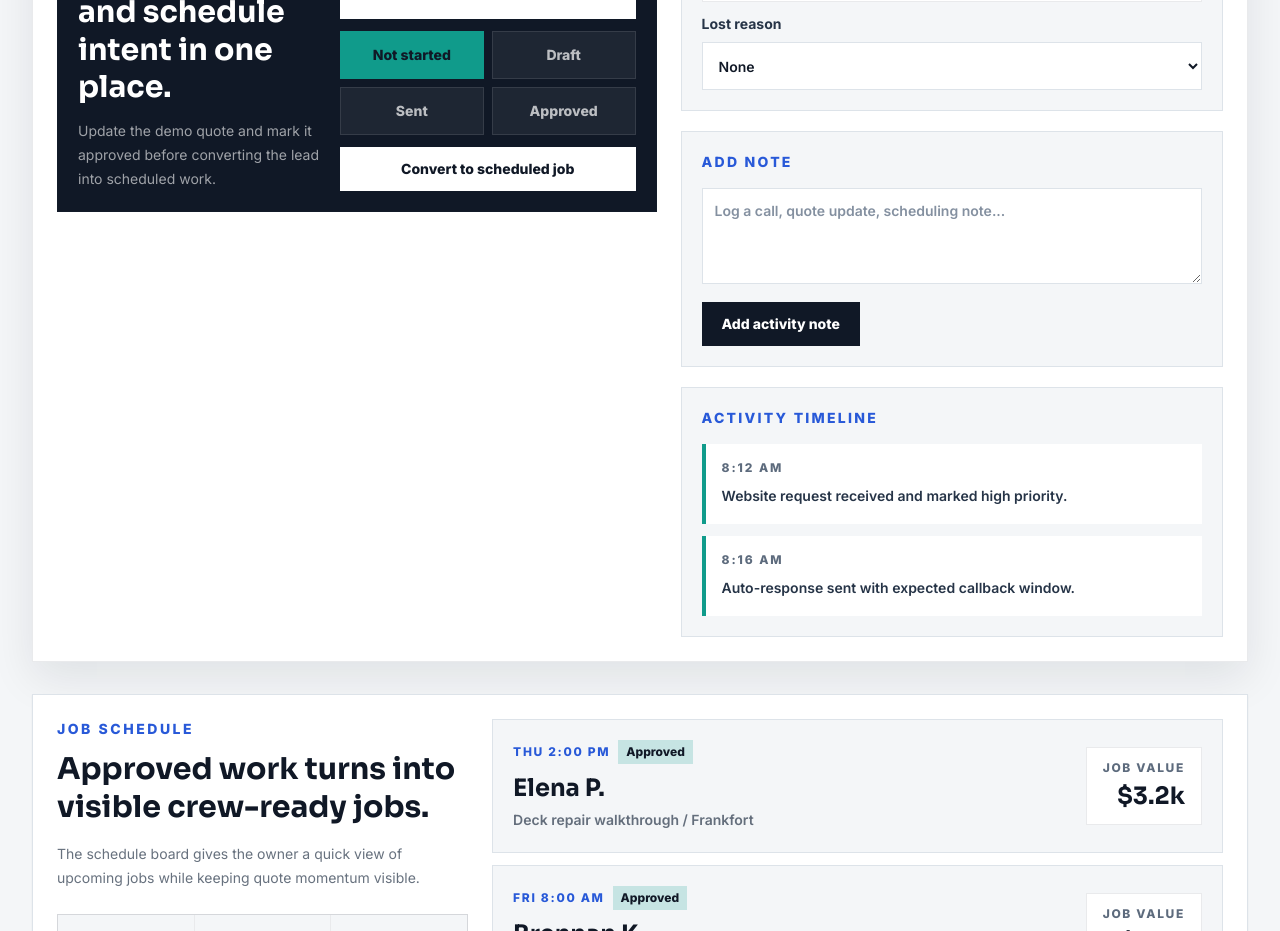
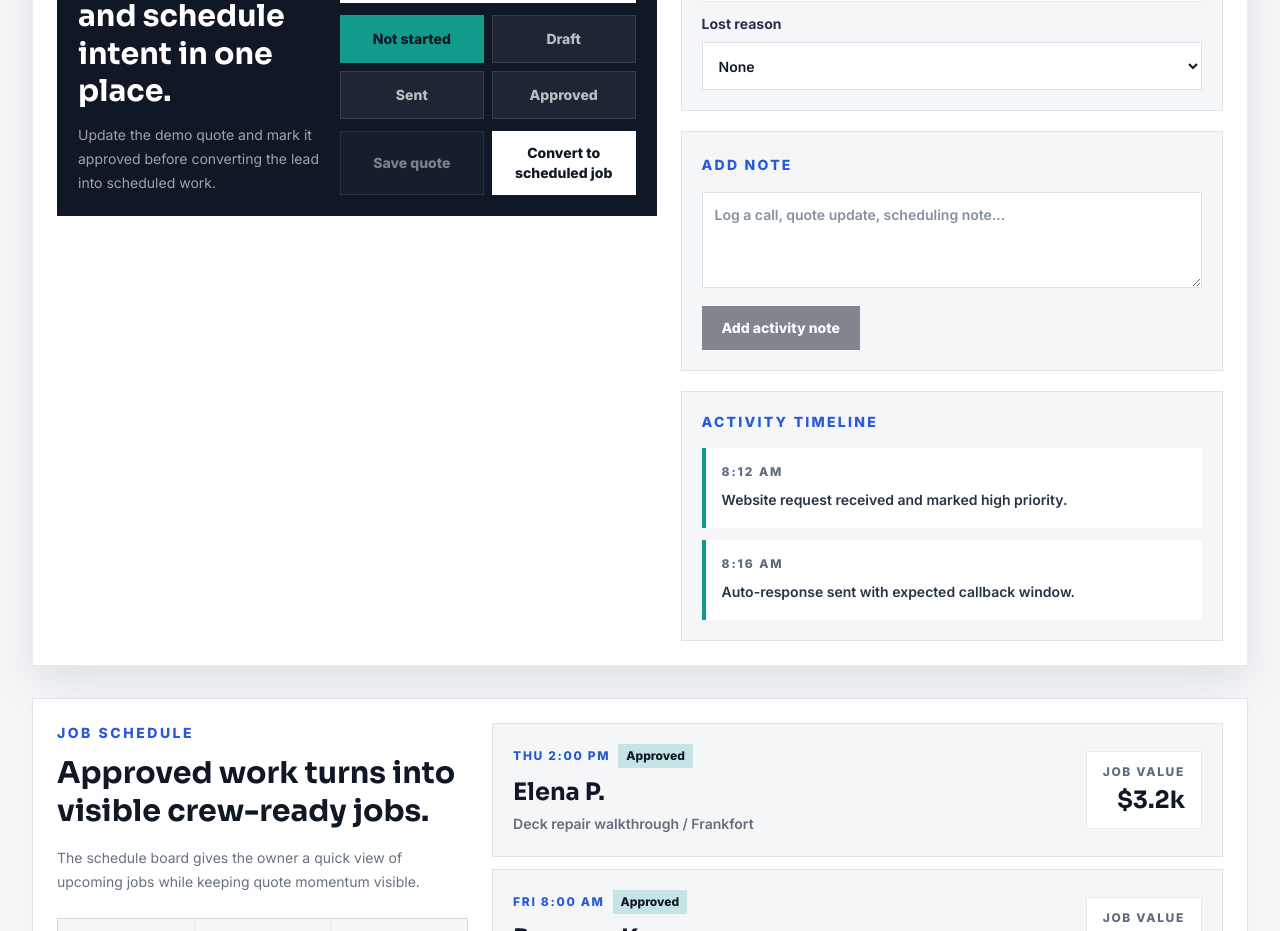
Before and after one commit to RafBro8/certa-ops, a React (Vite) app: page / in a window 1280 px wide. Shown: the part 3660-4591 px from the top of the page. Built offline with nearby package versions, Linux system fonts and the light colour scheme.

Commit message:
fix: harden certaops workflows

```diff
--- a/index.html
+++ b/index.html
@@ -12,9 +12,10 @@
       content="CertaOps, service business dashboard, lead pipeline, job scheduling, quote tracking, local business software"
     />
     <meta name="author" content="CertaOps" />
-    <meta name="theme-color" content="#111827" />
+    <meta name="theme-color" content="#101826" />
     <meta property="og:type" content="website" />
     <meta property="og:title" content="CertaOps | Local Service Operations Dashboard" />
+    <meta property="og:url" content="https://certa-ops-sigma.vercel.app/" />
     <meta
       property="og:description"
       content="A premium frontend demo for local service teams to manage leads, quotes, scheduled jobs, and follow-ups."
@@ -28,6 +29,7 @@
     />
     <meta name="twitter:image" content="/og-preview.svg" />
     <link rel="icon" type="image/svg+xml" href="/favicon.svg" />
+    <link rel="canonical" href="https://certa-ops-sigma.vercel.app/" />
     <link rel="manifest" href="/site.webmanifest" />
     <title>CertaOps | Local Service Operations Dashboard</title>
   </head>
--- a/src/App.tsx
+++ b/src/App.tsx
@@ -1,4 +1,11 @@
-import { type FormEvent, useEffect, useMemo, useState } from 'react';
+import {
+  type Dispatch,
+  type FormEvent,
+  type SetStateAction,
+  useEffect,
+  useMemo,
+  useState,
+} from 'react';
 
 type LeadStatus = 'New lead' | 'Needs quote' | 'Scheduled' | 'Follow-up';
 type LeadPriority = 'High' | 'Medium' | 'Low';
@@ -318,11 +325,13 @@ const capabilities = [
 ];
 
 function App() {
+  const [leadItems, setLeadItems] = useState<Lead[]>(initialLeads);
+
   return (
     <main className="min-h-screen bg-cloud">
       <Header />
-      <Hero />
-      <DashboardPreview />
+      <Hero leads={leadItems} />
+      <DashboardPreview leadItems={leadItems} setLeadItems={setLeadItems} />
       <CapabilitySection />
       <Footer />
     </main>
@@ -367,11 +376,12 @@ function Header() {
   );
 }
 
-function Hero() {
+function Hero({ leads }: { leads: Lead[] }) {
+  const activeLeads = leads.filter((lead) => lead.lostReason === 'None');
   const heroMetrics = [
-    [String(initialLeads.length), 'open opportunities'],
-    [formatCurrency(sumLeadValue(initialLeads)), 'estimated pipeline'],
-    [String(initialLeads.filter((lead) => lead.status === 'Follow-up').length), 'follow-ups due'],
+    [String(activeLeads.length), 'open opportunities'],
+    [formatCurrency(sumLeadValue(activeLeads)), 'estimated pipeline'],
+    [String(activeLeads.filter((lead) => lead.followUpStatus === 'Due today').length), 'follow-ups due'],
     ['91%', 'response target'],
   ];
 
@@ -412,14 +422,20 @@ function Hero() {
   );
 }
 
-function DashboardPreview() {
-  const [leadItems, setLeadItems] = useState<Lead[]>(initialLeads);
+function DashboardPreview({
+  leadItems,
+  setLeadItems,
+}: {
+  leadItems: Lead[];
+  setLeadItems: Dispatch<SetStateAction<Lead[]>>;
+}) {
   const [searchTerm, setSearchTerm] = useState('');
   const [priorityFilter, setPriorityFilter] = useState<PriorityFilter>('All');
   const [sourceFilter, setSourceFilter] = useState<SourceFilter>('All');
   const [selectedLeadId, setSelectedLeadId] = useState(initialLeads[0].id);
   const [leadActivities, setLeadActivities] = useState(initialLeadActivities);
   const [noteDraft, setNoteDraft] = useState('');
+  const [quoteDraft, setQuoteDraft] = useState(String(initialLeads[0].value));
   const [submittedLeadId, setSubmittedLeadId] = useState<number | null>(null);
   const [workflowFeedback, setWorkflowFeedback] = useState<WorkflowFeedback | null>(null);
 
@@ -433,9 +449,14 @@ function DashboardPreview() {
     return () => window.clearTimeout(timeoutId);
   }, [workflowFeedback]);
 
+  const activeLeads = useMemo(
+    () => leadItems.filter((lead) => lead.lostReason === 'None'),
+    [leadItems],
+  );
+
   const filteredLeads = useMemo(
     () =>
-      leadItems.filter((lead) => {
+      activeLeads.filter((lead) => {
         const searchTarget = `${lead.customer} ${lead.service} ${lead.area} ${lead.contact}`.toLowerCase();
         const matchesSearch = searchTarget.includes(searchTerm.trim().toLowerCase());
         const matchesPriority = priorityFilter === 'All' || lead.priority === priorityFilter;
@@ -443,11 +464,25 @@ function DashboardPreview() {
 
         return matchesSearch && matchesPriority && matchesSource;
       }),
-    [leadItems, priorityFilter, searchTerm, sourceFilter],
+    [activeLeads, priorityFilter, searchTerm, sourceFilter],
   );
 
   const selectedLead =
-    leadItems.find((lead) => lead.id === selectedLeadId) || filteredLeads[0] || leadItems[0];
+    filteredLeads.find((lead) => lead.id === selectedLeadId) || filteredLeads[0] || null;
+
+  useEffect(() => {
+    if (filteredLeads.length === 0 || filteredLeads.some((lead) => lead.id === selectedLeadId)) {
+      return;
+    }
+
+    setSelectedLeadId(filteredLeads[0].id);
+    setNoteDraft('');
+    setWorkflowFeedback(null);
+  }, [filteredLeads, selectedLeadId]);
+
+  useEffect(() => {
+    setQuoteDraft(selectedLead ? String(selectedLead.value) : '');
+  }, [selectedLead]);
 
   const dashboardMetrics = [
     { label: 'Visible leads', value: String(filteredLeads.length), tone: 'cert' },
@@ -496,14 +531,21 @@ function DashboardPreview() {
     });
   }
 
-  function handleQuoteChange(leadId: number, value: number, quoteStatus: QuoteStatus) {
+  function handleQuoteSave(leadId: number, value: number, quoteStatus: QuoteStatus) {
+    const lead = leadItems.find((item) => item.id === leadId);
+    const normalizedValue = Math.max(0, Number.isFinite(value) ? value : 0);
+
+    if (!lead || (lead.value === normalizedValue && lead.quoteStatus === quoteStatus)) {
+      return;
+    }
+
     setLeadItems((current) =>
       current.map((lead) =>
         lead.id === leadId
           ? {
               ...lead,
               quoteStatus,
-              value,
+              value: normalizedValue,
               nextAction: getNextActionForQuoteStatus(quoteStatus),
             }
           : lead,
@@ -512,7 +554,7 @@ function DashboardPreview() {
     setLeadActivities((current) => ({
       ...current,
       [leadId]: [
-        { time: 'Now', detail: `Quote updated to ${formatCurrency(value)} and marked ${quoteStatus}.` },
+        { time: 'Now', detail: `Quote saved at ${formatCurrency(normalizedValue)} and marked ${quoteStatus}.` },
         ...(current[leadId] || []),
       ],
     }));
@@ -521,6 +563,10 @@ function DashboardPreview() {
 
   function handleScheduleLead(leadId: number) {
     const lead = leadItems.find((item) => item.id === leadId);
+
+    if (!lead || (lead.status === 'Scheduled' && lead.quoteStatus === 'Approved')) {
+      return;
+    }
 
     setLeadItems((current) =>
       current.map((lead) =>
@@ -565,6 +611,12 @@ function DashboardPreview() {
   }
 
   function handleFollowUpSent(leadId: number) {
+    const lead = leadItems.find((item) => item.id === leadId);
+
+    if (!lead || lead.followUpStatus === 'Sent') {
+      return;
+    }
+
     setLeadItems((current) =>
       current.map((lead) =>
         lead.id === leadId
@@ -588,6 +640,12 @@ function DashboardPreview() {
   }
 
   function handleReviewRequest(leadId: number) {
+    const lead = leadItems.find((item) => item.id === leadId);
+
+    if (!lead || lead.reviewStatus === 'Sent' || lead.reviewStatus === 'Received') {
+      return;
+    }
+
     setLeadItems((current) =>
       current.map((lead) =>
         lead.id === leadId
@@ -646,7 +704,7 @@ function DashboardPreview() {
   function handleAddNote() {
     const trimmedNote = noteDraft.trim();
 
-    if (!trimmedNote) {
+    if (!selectedLead || !trimmedNote) {
       return;
     }
 
@@ -763,13 +821,14 @@ function DashboardPreview() {
                   key={status}
                   leads={filteredLeads.filter((lead) => lead.status === status)}
                   onLeadSelect={setSelectedLeadId}
-                  selectedLeadId={selectedLead.id}
+                  selectedLeadId={selectedLead?.id ?? -1}
                   status={status}
                 />
               ))}
             </div>
           </section>
 
+          {selectedLead ? (
             <LeadDetailPanel
               activities={leadActivities[selectedLead.id] || []}
               feedback={workflowFeedback?.leadId === selectedLead.id ? workflowFeedback : null}
@@ -779,14 +838,19 @@ function DashboardPreview() {
               onFollowUpSent={handleFollowUpSent}
               onLostReasonChange={handleLostReasonChange}
               onNoteChange={setNoteDraft}
-            onQuoteChange={handleQuoteChange}
+              onQuoteDraftChange={setQuoteDraft}
+              onQuoteSave={handleQuoteSave}
               onReviewRequest={handleReviewRequest}
               onScheduleLead={handleScheduleLead}
               onStatusChange={handleStatusChange}
               onViewInPipeline={handleViewInPipeline}
+              quoteDraft={quoteDraft}
             />
-
-          <ScheduleBoard leads={leadItems} />
+          ) : (
+            <EmptyLeadDetail />
+          )}
+
+          <ScheduleBoard leads={activeLeads} />
           <FollowUpBoard
             leads={leadItems}
             onFollowUpSent={handleFollowUpSent}
@@ -887,6 +951,7 @@ function LeadIntakeSection({
                 <label className="grid gap-2 text-sm font-bold text-slate">
                   Service type
                   <select
+                    aria-label="Service type"
                     className="h-12 border border-mist bg-cloud px-3 text-sm font-semibold text-night outline-none transition hover:border-steel/40 focus:border-cert focus:bg-white"
                     onChange={(event) => updateField('serviceType', event.target.value)}
                     value={form.serviceType}
@@ -1061,6 +1126,7 @@ function FilterPanel({
       <label className="mt-6 grid gap-2 text-sm font-bold text-slate">
         Lead source
         <select
+          aria-label="Lead source"
           className="h-12 border border-mist bg-cloud px-3 text-sm font-semibold text-night outline-none transition hover:border-steel/40 focus:border-cert focus:bg-white"
           onChange={(event) => setSourceFilter(event.target.value as SourceFilter)}
           value={sourceFilter}
@@ -1237,11 +1303,13 @@ function LeadDetailPanel({
   onFollowUpSent,
   onLostReasonChange,
   onNoteChange,
-  onQuoteChange,
+  onQuoteDraftChange,
+  onQuoteSave,
   onReviewRequest,
   onScheduleLead,
   onStatusChange,
   onViewInPipeline,
+  quoteDraft,
 }: {
   activities: Activity[];
   feedback: WorkflowFeedback | null;
@@ -1251,12 +1319,21 @@ function LeadDetailPanel({
   onFollowUpSent: (leadId: number) => void;
   onLostReasonChange: (leadId: number, lostReason: LostReason) => void;
   onNoteChange: (value: string) => void;
-  onQuoteChange: (leadId: number, value: number, quoteStatus: QuoteStatus) => void;
+  onQuoteDraftChange: (value: string) => void;
+  onQuoteSave: (leadId: number, value: number, quoteStatus: QuoteStatus) => void;
   onReviewRequest: (leadId: number) => void;
   onScheduleLead: (leadId: number) => void;
   onStatusChange: (leadId: number, status: LeadStatus) => void;
   onViewInPipeline: (leadId: number) => void;
+  quoteDraft: string;
 }) {
+  const quoteValue = Number(quoteDraft);
+  const quoteIsValid = quoteDraft.trim() !== '' && Number.isFinite(quoteValue) && quoteValue >= 0;
+  const quoteHasChanges = quoteIsValid && quoteValue !== lead.value;
+  const isScheduled = lead.status === 'Scheduled' && lead.quoteStatus === 'Approved';
+  const followUpSent = lead.followUpStatus === 'Sent';
+  const reviewSent = lead.reviewStatus === 'Sent' || lead.reviewStatus === 'Received';
+
   return (
     <section className="overflow-hidden border border-slate/10 bg-white shadow-panel lg:col-span-2">
       <div className="bg-night p-6 text-white">
@@ -1337,13 +1414,12 @@ function LeadDetailPanel({
                 <label className="text-xs font-extrabold uppercase tracking-[0.14em] text-white/50">
                   Estimated quote
                   <input
+                    aria-invalid={!quoteIsValid}
                     className="mt-2 w-full border border-white/20 bg-white px-4 py-3 text-lg font-extrabold text-night outline-none transition hover:border-signal/70 focus:border-signal"
                     min="0"
-                    onChange={(event) =>
-                      onQuoteChange(lead.id, Number(event.target.value || 0), lead.quoteStatus)
-                    }
+                    onChange={(event) => onQuoteDraftChange(event.target.value)}
                     type="number"
-                    value={lead.value}
+                    value={quoteDraft}
                   />
                 </label>
                 <div className="grid grid-cols-2 gap-2">
@@ -1354,21 +1430,33 @@ function LeadDetailPanel({
                           ? 'border-signal bg-signal text-night'
                           : 'border-white/10 bg-white/[0.06] text-white/70 hover:border-signal hover:text-white'
                       }`}
+                      disabled={!quoteIsValid || (lead.quoteStatus === status && !quoteHasChanges)}
                       key={status}
-                      onClick={() => onQuoteChange(lead.id, lead.value, status)}
+                      onClick={() => onQuoteSave(lead.id, quoteValue, status)}
                       type="button"
                     >
                       {status}
                     </button>
                   ))}
                 </div>
+                <div className="grid gap-2 sm:grid-cols-2">
                   <button
-                  className="bg-white px-5 py-3 text-sm font-extrabold text-night transition hover:bg-signal"
+                    className="border border-white/20 bg-white/[0.06] px-5 py-3 text-sm font-extrabold text-white transition hover:border-signal hover:text-signal disabled:cursor-not-allowed disabled:opacity-45"
+                    disabled={!quoteHasChanges}
+                    onClick={() => onQuoteSave(lead.id, quoteValue, lead.quoteStatus)}
+                    type="button"
+                  >
+                    Save quote
+                  </button>
+                  <button
+                    className="bg-white px-5 py-3 text-sm font-extrabold text-night transition hover:bg-signal disabled:cursor-not-allowed disabled:opacity-45"
+                    disabled={isScheduled}
                     onClick={() => onScheduleLead(lead.id)}
                     type="button"
                   >
-                  Convert to scheduled job
+                    {isScheduled ? 'Scheduled' : 'Convert to scheduled job'}
                   </button>
+                </div>
               </div>
             </div>
           </div>
@@ -1426,22 +1514,25 @@ function LeadDetailPanel({
             </div>
             <div className="mt-4 grid gap-3">
               <button
-                className="border border-slate/10 bg-white px-4 py-3 text-left text-sm font-extrabold text-slate transition hover:border-cert hover:text-cert"
+                className="border border-slate/10 bg-white px-4 py-3 text-left text-sm font-extrabold text-slate transition hover:border-cert hover:text-cert disabled:cursor-not-allowed disabled:opacity-50"
+                disabled={followUpSent}
                 onClick={() => onFollowUpSent(lead.id)}
                 type="button"
               >
-                Mark follow-up sent
+                {followUpSent ? 'Follow-up sent' : 'Mark follow-up sent'}
               </button>
               <button
-                className="border border-slate/10 bg-white px-4 py-3 text-left text-sm font-extrabold text-slate transition hover:border-cert hover:text-cert"
+                className="border border-slate/10 bg-white px-4 py-3 text-left text-sm font-extrabold text-slate transition hover:border-cert hover:text-cert disabled:cursor-not-allowed disabled:opacity-50"
+                disabled={reviewSent}
                 onClick={() => onReviewRequest(lead.id)}
                 type="button"
               >
-                Send review request
+                {reviewSent ? 'Review request sent' : 'Send review request'}
               </button>
               <label className="grid gap-2 text-sm font-bold text-slate">
                 Lost reason
                 <select
+                  aria-label="Lost reason"
                   className="h-12 border border-mist bg-white px-3 text-sm font-semibold text-night outline-none transition hover:border-steel/40 focus:border-cert"
                   onChange={(event) =>
                     onLostReasonChange(lead.id, event.target.value as LostReason)
@@ -1457,17 +1548,22 @@ function LeadDetailPanel({
           </div>
 
           <div className="border border-mist bg-cloud p-5">
-            <p className="text-sm font-extrabold uppercase tracking-[0.16em] text-cert">
+            <label
+              className="text-sm font-extrabold uppercase tracking-[0.16em] text-cert"
+              htmlFor={`activity-note-${lead.id}`}
+            >
               Add note
-            </p>
+            </label>
             <textarea
+              id={`activity-note-${lead.id}`}
               className="mt-4 min-h-24 w-full border border-mist bg-white px-3 py-3 text-sm font-semibold text-night outline-none transition hover:border-steel/40 focus:border-cert"
               onChange={(event) => onNoteChange(event.target.value)}
               placeholder="Log a call, quote update, scheduling note..."
               value={noteDraft}
             />
             <button
-              className="mt-3 w-full bg-night px-5 py-3 text-sm font-extrabold text-white transition hover:bg-cert sm:w-auto"
+              className="mt-3 w-full bg-night px-5 py-3 text-sm font-extrabold text-white transition hover:bg-cert disabled:cursor-not-allowed disabled:opacity-50 sm:w-auto"
+              disabled={!noteDraft.trim()}
               onClick={onAddNote}
               type="button"
             >
@@ -1502,6 +1598,22 @@ function DetailItem({ label, value }: { label: string; value: string }) {
       <p className="text-xs font-extrabold uppercase tracking-[0.14em] text-steel">{label}</p>
       <p className="mt-2 break-words text-sm font-bold leading-6 text-night">{value}</p>
     </div>
+  );
+}
+
+function EmptyLeadDetail() {
+  return (
+    <section className="border border-dashed border-slate/20 bg-white p-8 shadow-sm lg:col-span-2">
+      <p className="text-sm font-extrabold uppercase tracking-[0.18em] text-cert">
+        Lead detail
+      </p>
+      <h3 className="mt-3 font-display text-3xl font-bold text-night">
+        No active leads match these filters.
+      </h3>
+      <p className="mt-3 max-w-2xl text-sm font-semibold leading-6 text-slate/70">
+        Reset or adjust the dashboard controls to select another active opportunity.
+      </p>
+    </section>
   );
 }
 
@@ -1627,8 +1739,9 @@ function FollowUpBoard({
   onLeadSelect: (leadId: number) => void;
   onReviewRequest: (leadId: number) => void;
 }) {
-  const reviewQueue = leads.filter((lead) => lead.reviewStatus === 'Queued');
-  const followUpsDue = leads.filter((lead) => lead.followUpStatus === 'Due today');
+  const activeLeads = leads.filter((lead) => lead.lostReason === 'None');
+  const reviewQueue = activeLeads.filter((lead) => lead.reviewStatus === 'Queued');
+  const followUpsDue = activeLeads.filter((lead) => lead.followUpStatus === 'Due today');
   const lostLeads = leads.filter((lead) => lead.lostReason !== 'None');
   const closeoutItems = [...followUpsDue, ...reviewQueue].filter(
     (lead, index, items) => items.findIndex((item) => item.id === lead.id) === index,
@@ -1683,18 +1796,22 @@ function FollowUpBoard({
 
                 <div className="grid gap-2 sm:grid-cols-2 xl:min-w-72">
                   <button
-                    className="bg-night px-4 py-3 text-sm font-extrabold text-white transition hover:bg-cert"
+                    className="bg-night px-4 py-3 text-sm font-extrabold text-white transition hover:bg-cert disabled:cursor-not-allowed disabled:opacity-50"
+                    disabled={lead.followUpStatus === 'Sent'}
                     onClick={() => onFollowUpSent(lead.id)}
                     type="button"
                   >
-                    Mark sent
+                    {lead.followUpStatus === 'Sent' ? 'Sent' : 'Mark sent'}
                   </button>
                   <button
-                    className="border border-slate/10 bg-white px-4 py-3 text-sm font-extrabold text-slate transition hover:border-cert hover:text-cert"
+                    className="border border-slate/10 bg-white px-4 py-3 text-sm font-extrabold text-slate transition hover:border-cert hover:text-cert disabled:cursor-not-allowed disabled:opacity-50"
+                    disabled={lead.reviewStatus === 'Sent' || lead.reviewStatus === 'Received'}
                     onClick={() => onReviewRequest(lead.id)}
                     type="button"
                   >
-                    Send review
+                    {lead.reviewStatus === 'Sent' || lead.reviewStatus === 'Received'
+                      ? 'Review sent'
+                      : 'Send review'}
                   </button>
                 </div>
               </article>
--- a/src/styles.css
+++ b/src/styles.css
@@ -15,7 +15,7 @@ html {
 
 body {
   margin: 0;
-  min-width: 320px;
+  min-width: 0;
   background: #f4f6f8;
   color: #101826;
   font-family: Inter, ui-sans-serif, system-ui, sans-serif;
```
Also changed, not shown: 2 other files (tests, documents, lock files or other folders). Lines whose indentation alone changed are shown as unchanged.
